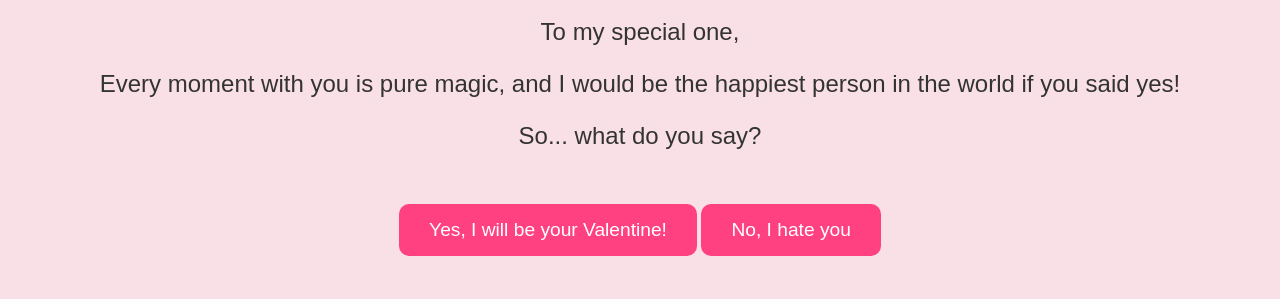
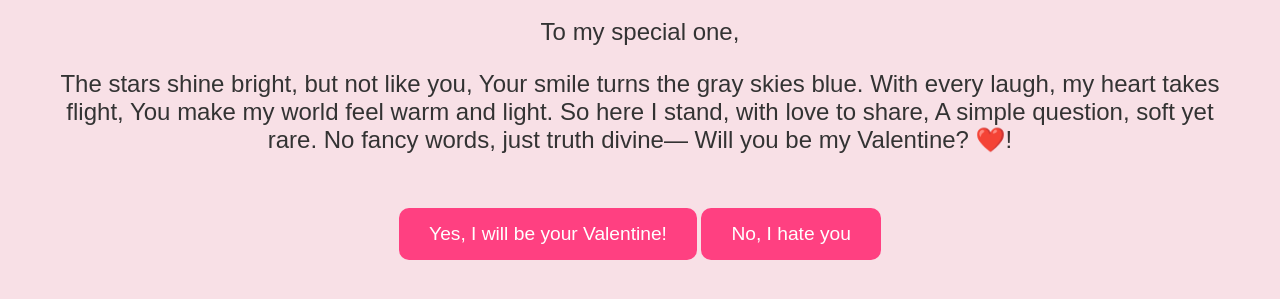
Before and after one commit to jc4368/Surprise, a plain HTML site: page index.html in a window 1280 px wide. Shown: the part 247-546 px from the top of the page. Drawn offline with Linux system fonts and the light colour scheme.

Commit message:
Update index.html

```diff
--- a/index.html
+++ b/index.html
@@ -83,8 +83,15 @@
     <div class="heart">❤️</div>
     <div class="message">
         <p>To my special one,</p>
-        <p>Every moment with you is pure magic, and I would be the happiest person in the world if you said yes!</p>
-        <p>So... what do you say?</p>
+        <p>The stars shine bright, but not like you,
+Your smile turns the gray skies blue.
+With every laugh, my heart takes flight,
+You make my world feel warm and light.
+
+So here I stand, with love to share,
+A simple question, soft yet rare.
+No fancy words, just truth divine—
+Will you be my Valentine? ❤️!</p>
     </div>
 
     <button id="yesBtn" class="button" onclick="acceptValentine()">Yes, I will be your Valentine!</button>
```
